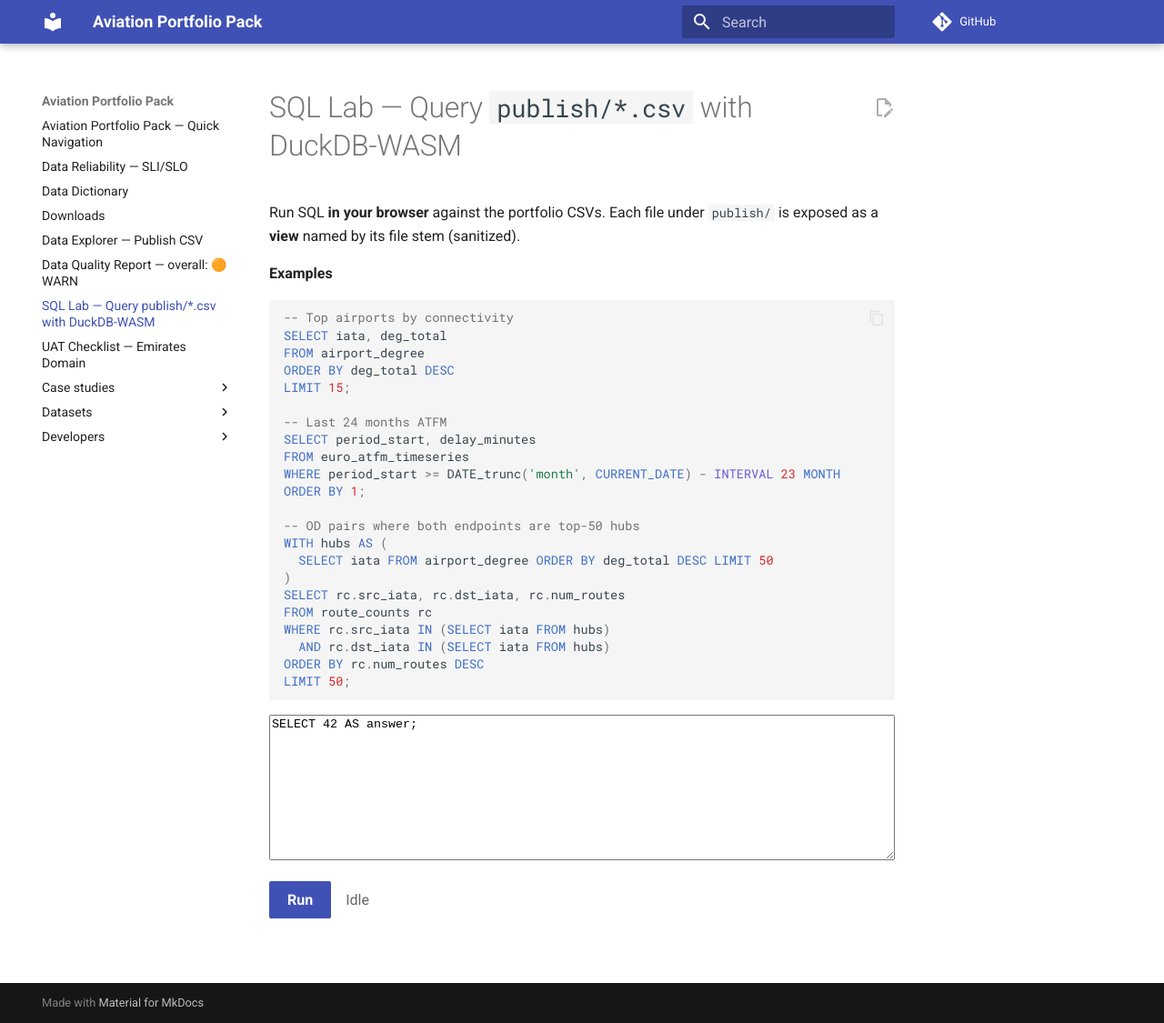
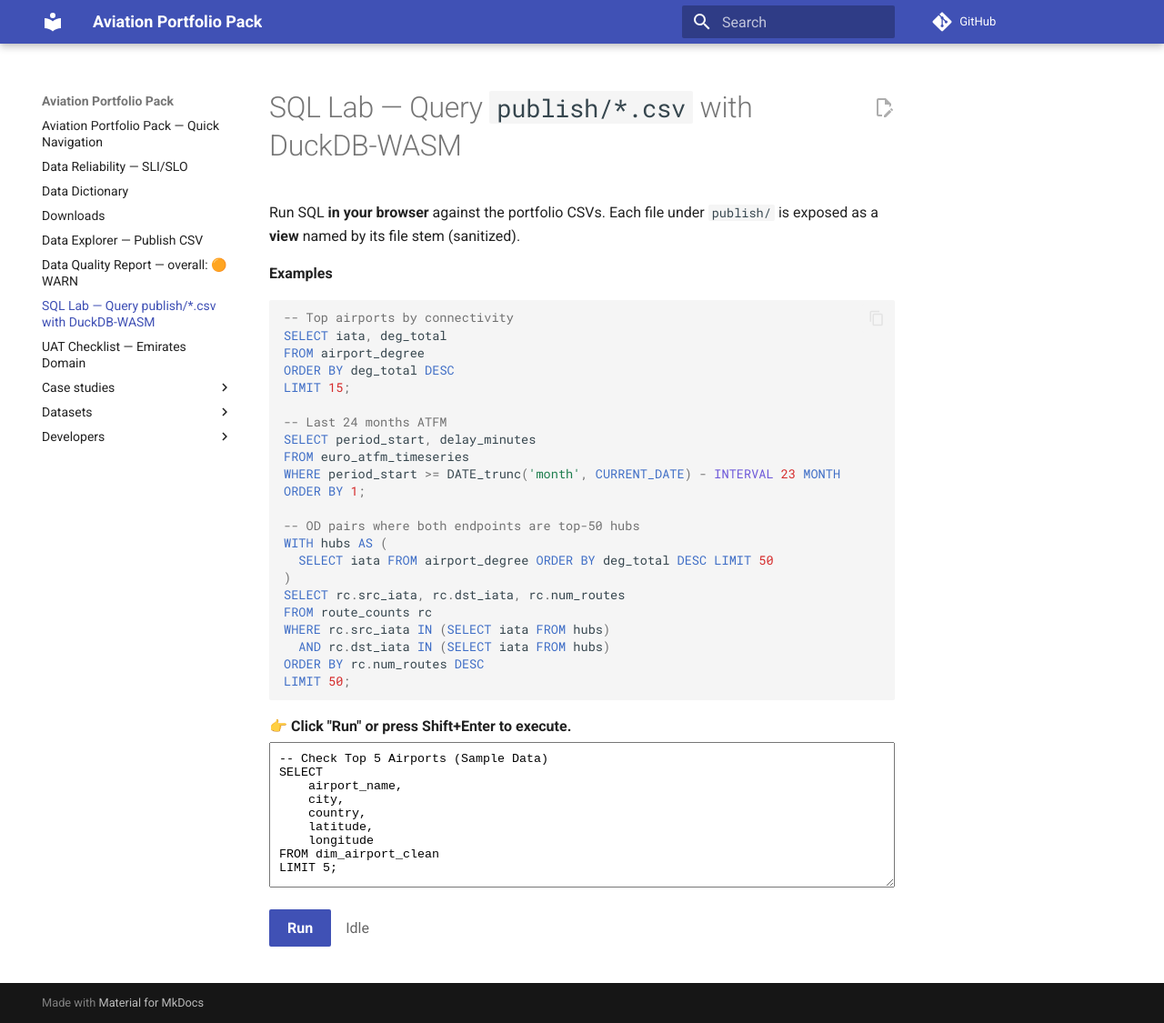
Before and after one commit to barata90/aviation-portfolio-pack, an MkDocs documentation site: the page built from docs/sql_lab.md, in a window 1280 px wide and 1125 px high. Shown: the whole window at 91% size. Built offline with MkDocs 1.6.1 and Material for MkDocs 9.7.7, drawn with Linux system fonts in a browser that asks for light colours; a script that is not in the unit is left out; comment, search, counter and statistics services are not loaded.

Commit message:
Update sql_lab.md

```diff
--- a/docs/sql_lab.md
+++ b/docs/sql_lab.md
@@ -31,7 +31,21 @@ LIMIT 50;
 
 <!-- --- DuckDB SQL Lab: robust, Arrow-aware, IDB-safe --- -->
 <div id="lab" style="margin:.5rem 0; position:relative; z-index:3;">
-  <textarea id="sql" style="width:100%;height:160px;font-family:ui-monospace,monospace;">SELECT 42 AS answer;</textarea>
+  <p style="margin-bottom: 5px;">
+  <strong>👉 Click "Run" or press Shift+Enter to execute.</strong>
+</p>
+
+<textarea id="sql" style="width:100%;height:160px;font-family:ui-monospace,monospace;padding:10px;">
+-- Check Top 5 Airports (Sample Data)
+SELECT
+    airport_name,
+    city,
+    country,
+    latitude,
+    longitude
+FROM dim_airport_clean
+LIMIT 5;
+</textarea>
 </div>
 
 <p>
```
